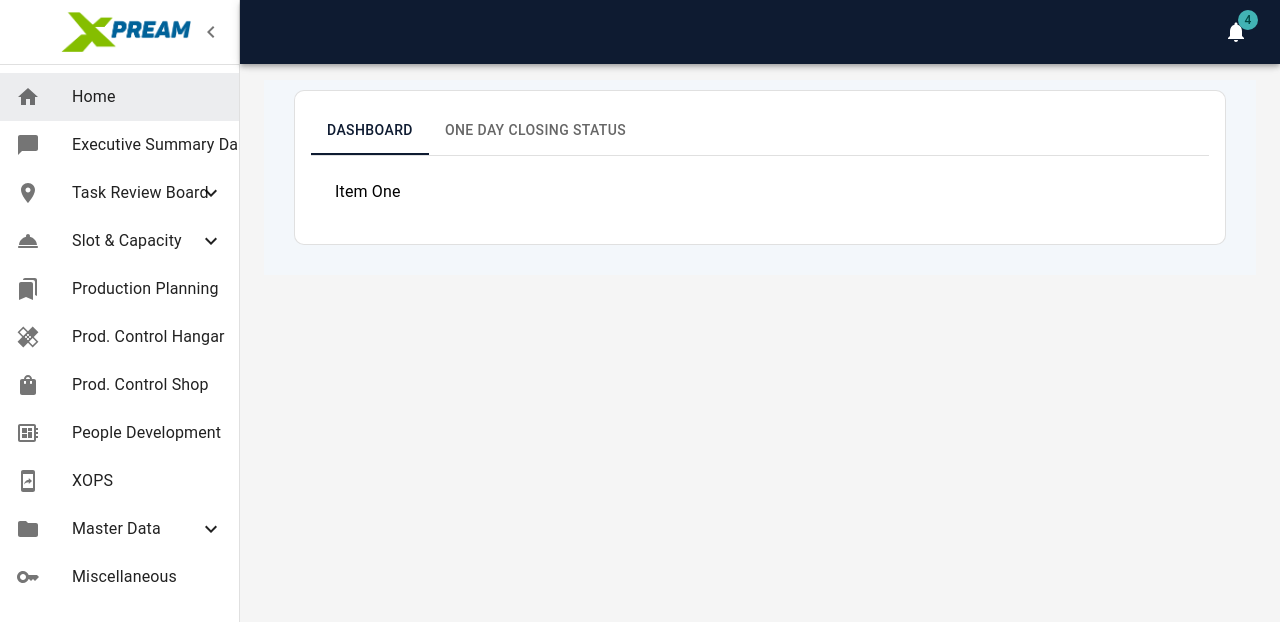
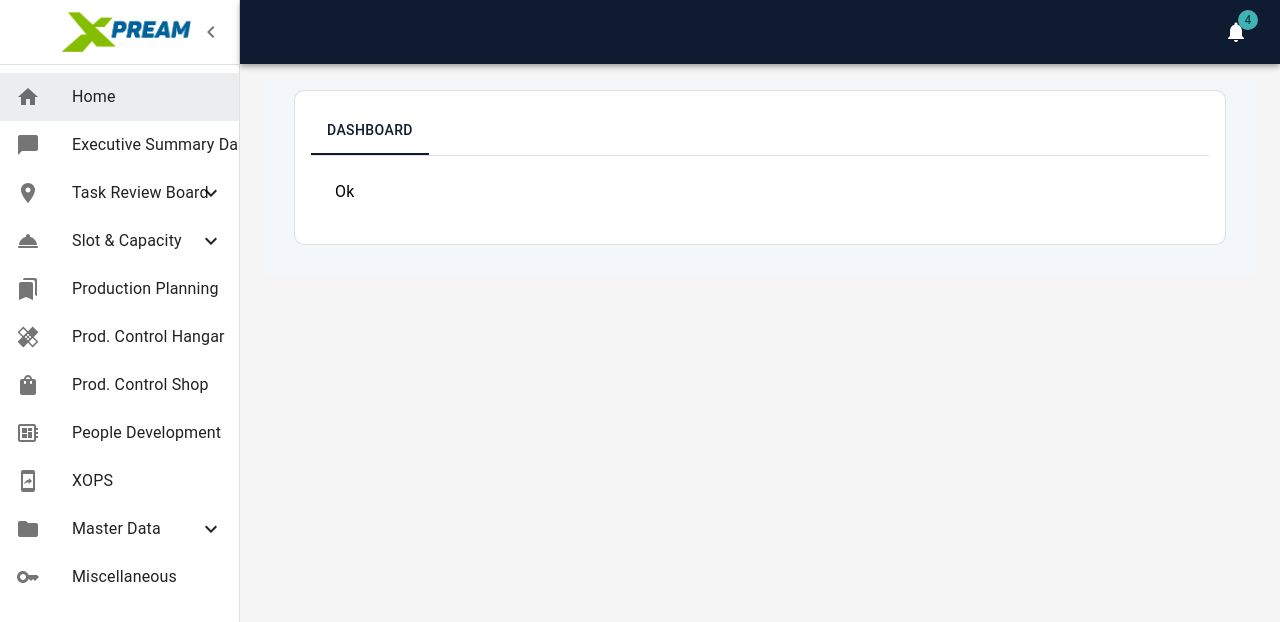
Before and after one commit to antoniosai/xpream-react, a React (Create React App) app: page /home in a window 1280 px wide. Shown: the top 622 px of the page. Built offline with nearby package versions, Linux system fonts and the light colour scheme; what react-tracked would draw is missing.

Commit message:
Finished Tab

```diff
--- /dev/null
+++ b/src/components/AppTab/data/TabObject.ts
@@ -0,0 +1,4 @@
+export interface TabObject {
+  title: string,
+  component: React.ComponentType
+}
--- a/src/components/AppTab/index.tsx
+++ b/src/components/AppTab/index.tsx
@@ -1,9 +1,14 @@
 import React from "react";
 import { Box, Tab, Tabs } from '@mui/material';
+import { TabObject } from './data/TabObject'
 import { TabPanel } from "../TabPanel";
 import { a11yProps } from "../TabPanel/props";
 
-export function AppTab() {
+interface props {
+  datas: TabObject[]
+}
+
+export function AppTab(props: props) {
 
   const [value, setValue] = React.useState(0);
 
@@ -15,16 +20,16 @@ export function AppTab() {
     <React.Fragment>
       <Box sx={{ borderBottom: 1, borderColor: 'divider' }}>
         <Tabs value={value} onChange={handleChange} aria-label="basic tabs example">
-          <Tab label="Dashboard" {...a11yProps(0)} />
-          <Tab label="One Day Closing Status" {...a11yProps(1)} />
+          {props.datas.map((tab, index) => (
+            <Tab label={tab.title} {...a11yProps(index)} />
+          ))}
         </Tabs>
       </Box>
-      <TabPanel value={value} index={0}>
-        Item One
-      </TabPanel>
-      <TabPanel value={value} index={1}>
-        Item Two
-      </TabPanel>
+      {props.datas.map((tab, index) => (
+        <TabPanel value={value} index={index}>
+          <tab.component />
+        </TabPanel>
+      ))}
     </React.Fragment>
   )
 }
--- /dev/null
+++ b/src/pages/HomePage/components/OneDayClosingStatus.tsx
@@ -0,0 +1,9 @@
+import React from "react";
+
+export function OneDayClosingStatus() {
+  return (
+    <React.Fragment>
+      Ok
+    </React.Fragment>
+  );
+}
--- a/src/pages/HomePage/index.tsx
+++ b/src/pages/HomePage/index.tsx
@@ -1,9 +1,19 @@
 import { Box, Card } from '@mui/material';
 import { MainDashboard } from '@component/layout/auth/MainDashboard';
-
 import { AppTab } from '@component/AppTab';
+import React from 'react';
+import { OneDayClosingStatus } from './components/OneDayClosingStatus';
+import { TabObject } from '@component/AppTab/data/TabObject';
 
 export function HomePage() {
+
+  const tabData: TabObject[] = [
+    {
+      title: 'Dashboard',
+      component: OneDayClosingStatus
+    }
+  ];
+
   return (
     <MainDashboard>
       <Box
@@ -13,7 +23,7 @@ export function HomePage() {
         }}
       >
         <Card variant="outlined">
-          <AppTab />
+          <AppTab datas={tabData} />
         </Card>
       </Box>
     </MainDashboard>
```
Also changed, not shown: src/pages/HomePage/components/Menu.tsx (deleted, +0 -52 lines).
